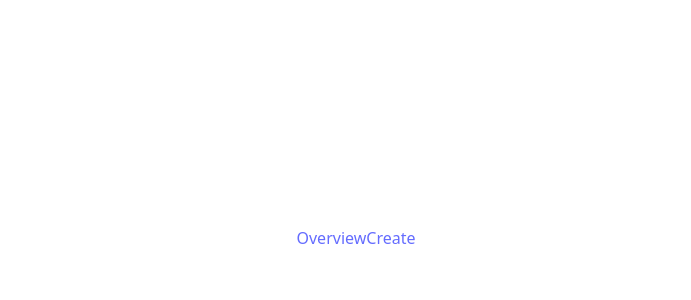
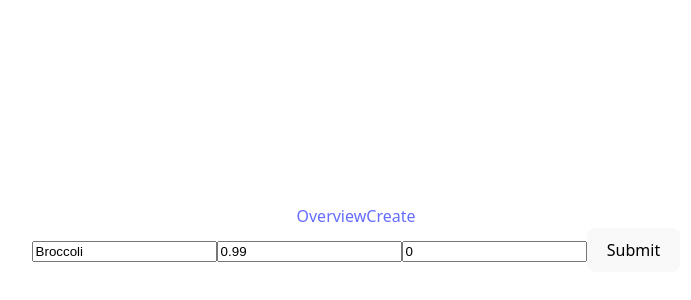
Before and after one commit to racoonamatatas/boodschappenlijst, a Vue app: page /edit/1 in a window 1280 px wide. Before the commit this address had no page. Shown: the part 162-462 px from the top of the page, without its empty margins (284-975 px from the left). Built offline with nearby package versions, Linux system fonts and the light colour scheme.

Commit message:
feat: edit grocery entry in store

```diff
--- a/src/domains/groceries/components/GroceriesTable.vue
+++ b/src/domains/groceries/components/GroceriesTable.vue
@@ -1,5 +1,9 @@
 <script setup>
 import {computed} from 'vue';
+import {useRouter} from 'vue-router';
+import {deleteGrocery} from '../store';
+
+const router = useRouter();
 
 const props = defineProps(['products']);
 
@@ -30,6 +34,12 @@ const calculateTotal = computed(() => {
                     <input v-model.number="product.amount" min="0" />
                 </td>
                 <td>{{ calculateSubtotal(product).toFixed(2) }}</td>
+                <td>
+                    <button @click="router.push(`/edit/${product.id}`)">Edit</button>
+                </td>
+                <td>
+                    <button @click="deleteGrocery(product.id)">Delete</button>
+                </td>
             </tr>
             <tr>
                 <td colspan="3">Total:</td>
--- a/src/domains/groceries/components/GroceryForm.vue
+++ b/src/domains/groceries/components/GroceryForm.vue
@@ -17,7 +17,7 @@ const resetGrocery = () => {
 };
 
 const emitEvent = () => {
-    emit('submit', createGrocery);
+    emit('submit', createGrocery());
     resetGrocery();
 };
 </script>
--- a/src/domains/groceries/pages/Edit.vue
+++ b/src/domains/groceries/pages/Edit.vue
@@ -1 +1,20 @@
-<template></template>
+<script setup>
+import GroceryForm from '../components/GroceryForm.vue';
+import {useRoute} from 'vue-router';
+import {getGroceryById, updateGrocery} from '../store';
+
+const route = useRoute();
+const groceryId = Number(route.params.id); // conversion needed. router params are strings.
+const grocery = getGroceryById(groceryId);
+
+const onSubmit = updatedGrocery => {
+    updatedGrocery.id = groceryId;
+    updateGrocery(updatedGrocery);
+};
+</script>
+
+<template>
+    <div>
+        <GroceryForm :grocery="grocery" @submit="onSubmit" />
+    </div>
+</template>
--- a/src/domains/groceries/routes.js
+++ b/src/domains/groceries/routes.js
@@ -5,5 +5,5 @@ import Edit from './pages/Edit.vue';
 export const routes = [
     {path: '/overview', component: Overview},
     {path: '/create', component: Create},
-    {path: '/edit', component: Edit},
+    {path: '/edit/:id', component: Edit},
 ];
--- a/src/domains/groceries/store.js
+++ b/src/domains/groceries/store.js
@@ -12,15 +12,40 @@ import {computed, ref} from 'vue';
 
 // state
 const groceries = ref([
-    {name: 'Rice', price: 1.0, amount: 0},
-    {name: 'Broccoli', price: 0.99, amount: 0},
-    {name: 'Biscuits', price: 1.2, amount: 0},
-    {name: 'Nuts', price: 2.99, amount: 0},
+    {id: 0, name: 'Rice', price: 1.0, amount: 0},
+    {id: 1, name: 'Broccoli', price: 0.99, amount: 0},
+    {id: 2, name: 'Biscuits', price: 1.2, amount: 0},
+    {id: 3, name: 'Nuts', price: 2.99, amount: 0},
 ]);
 
 // getters
 export const getAllGroceries = computed(() => groceries.value);
-export const getGroceryById = id => computed(() => groceries.value.find(grocery => grocery.id == id));
+export const getGroceryById = id => computed(() => groceries.value.find(grocery => grocery.id === id));
 
 // Actions
-export const addGrocery = grocery => groceries.value.push(grocery);
+let nextId = groceries.value.length; // Ids start at zero so length is the next possible one.
+
+export const addGrocery = grocery => {
+    grocery.id = nextId++;
+    groceries.value.push(grocery);
+};
+
+export const updateGrocery = groceryUpdates => {
+    const index = groceries.value.findIndex(grocery => grocery.id === groceryUpdates.id);
+    console.log(`groceryUpdates id: ${groceryUpdates.id}`);
+    console.log(index);
+    if (index !== -1) {
+        groceries.value[index] = groceryUpdates;
+        console.log(
+            `grocery: ${groceries.value[index].id}, ${groceries.value[index].name}, ${groceries.value[index].price}, ${groceries.value[index].amount},`,
+        );
+    }
+};
+
+export const deleteGrocery = id => {
+    const index = groceries.value.findIndex(grocery => grocery.id === id);
+
+    if (index !== -1) {
+        groceries.value.splice(index, 1);
+    }
+};
```
